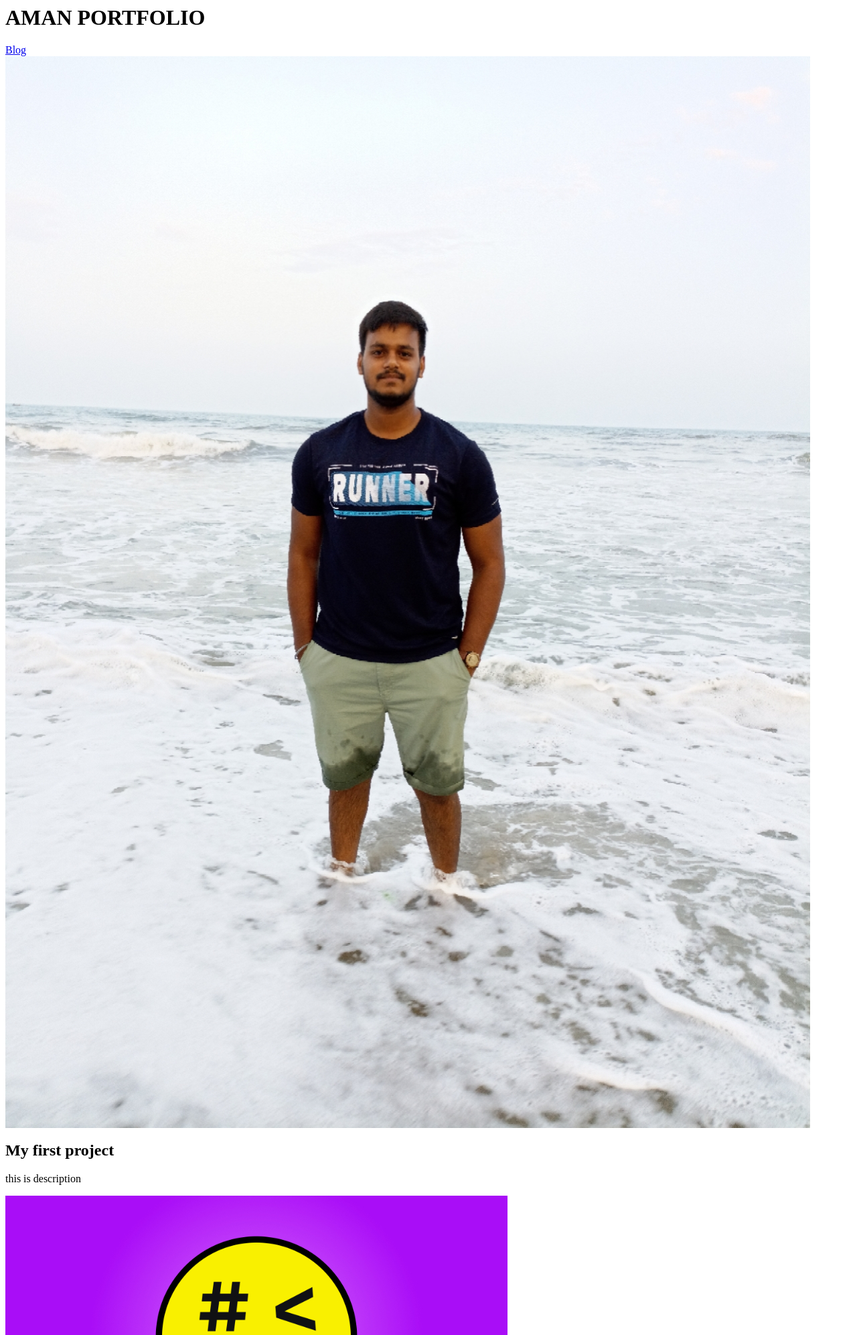
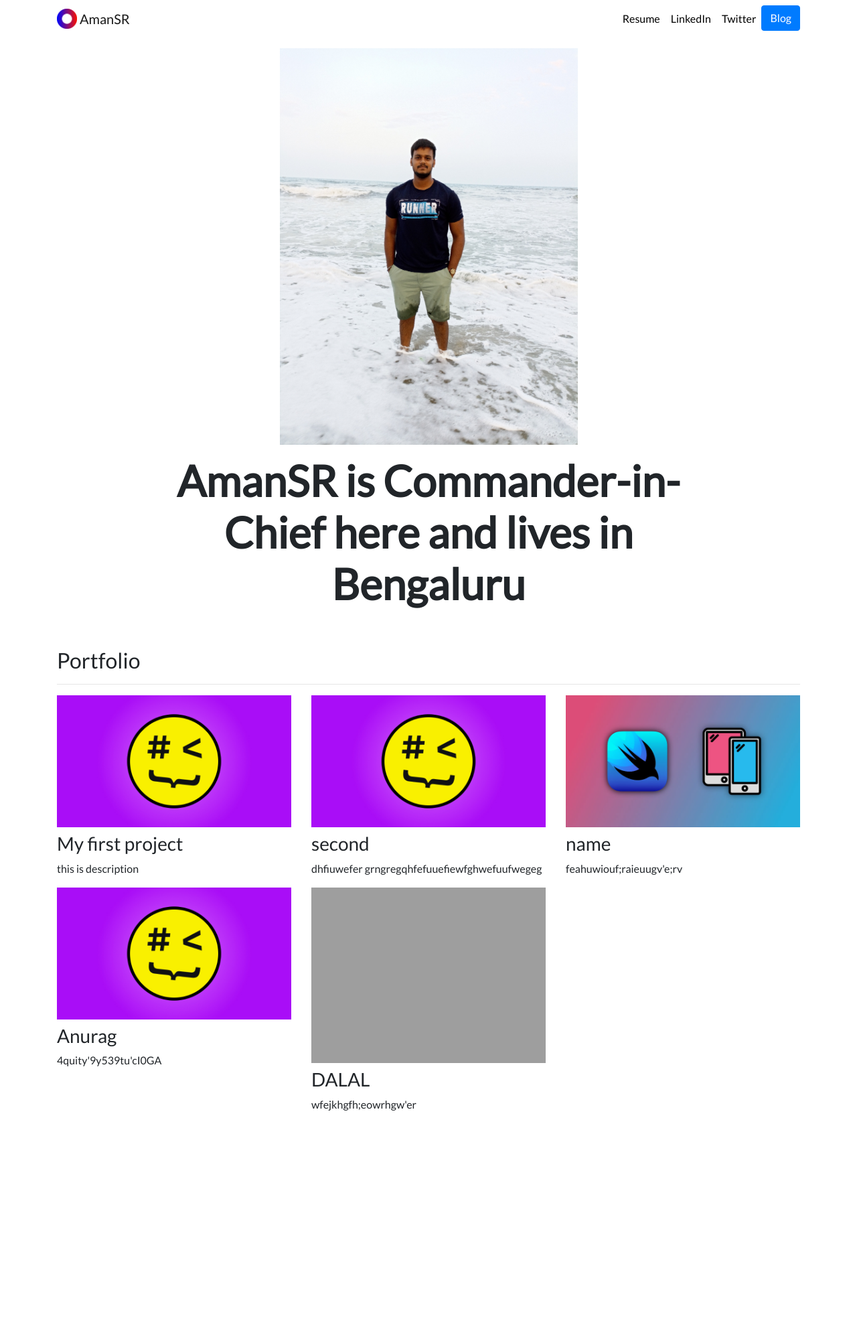
Before and after one commit to amansr18/personal-portfolio, a Django app: page / in a window 1280 px wide. Shown: the top 1993 px of the page at 67% size. After the commit the page ends 1658 px from the top, so only its background shows below. Run offline with Django 4.2, Linux system fonts and the light colour scheme; data comes from the database, SQL or seed files in the repository; both versions use the stored data as it was after the commit; some libraries are stand-ins or nearby versions; grey boxes are pictures that could not be loaded.

Commit message:
final commit

```diff
--- /dev/null
+++ b/media/portfolio/images/credential.txt
@@ -0,0 +1,2 @@
+username = aman
+password=1234
--- /dev/null
+++ b/portfolio/static/portfolio/custom.css
@@ -0,0 +1,24 @@
+.navbar-nav .nav-link {
+  color: rgba(0,0,0,1) !important;
+}
+
+.navbar-nav .nav-link:hover {
+  color: green !important;
+}
+
+body {
+  font-family: 'Lato', sans-serif;
+}
+
+#blogtitle {
+  font-size: 6rem;
+}
+
+@media (min-width: 992px) {
+  #hometext {
+      font-size: 4rem;
+  }
+  #blogdetailtitle {
+      font-size: 5rem;
+  }
+}
--- /dev/null
+++ b/portfolio/templates/portfolio/base.html
@@ -0,0 +1,62 @@
+{% load static %}
+<!doctype html>
+<html lang="en">
+
+<head>
+  <!-- Required meta tags -->
+  <meta charset="utf-8">
+  <meta name="viewport" content="width=device-width, initial-scale=1, shrink-to-fit=no">
+
+  <!-- Bootstrap CSS -->
+  <link rel="stylesheet" href="https://stackpath.bootstrapcdn.com/bootstrap/4.4.1/css/bootstrap.min.css" integrity="sha384-Vkoo8x4CGsO3+Hhxv8T/Q5PaXtkKtu6ug5TOeNV6gBiFeWPGFN9MuhOf23Q9Ifjh" crossorigin="anonymous">
+
+  <link rel="stylesheet" href="{% static "portfolio/custom.css" %}">
+
+  <link href="https://fonts.googleapis.com/css?family=Lato&display=swap" rel="stylesheet">
+
+  <link rel="icon" type="image/png" href="{% static "portfolio/Logo.png" %}">
+
+  <title>AmanSR</title>
+</head>
+
+<body>
+
+  <nav id="topNav" class="navbar navbar-expand-md navbar-light">
+    <div class="container">
+      <a class="navbar-brand" href="{% url 'home' %}">
+        <img src="{% static "portfolio/Logo.png" %}" width="30" height="30" class="d-inline-block align-top" alt="Nick's Logo">
+        <span>AmanSR</span>
+      </a>
+      <button class="navbar-toggler" type="button" data-toggle="collapse" data-target="#navbarNav" aria-controls="navbarNav" aria-expanded="false" aria-label="Toggle navigation">
+        <span class="navbar-toggler-icon"></span>
+      </button>
+      <div class="collapse navbar-collapse text-center" id="navbarNav">
+        <ul class="navbar-nav ml-auto">
+          <li class="nav-item">
+            <a class="nav-link" href="{% static "portfolio/resume.pdf" %}">Resume</a>
+          </li>
+          <li class="nav-item">
+            <a class="nav-link" href="https://www.linkedin.com/in/aman-sr-25b599184/" target="_blank">LinkedIn</a>
+          </li>
+          <li class="nav-item">
+            <a class="nav-link" href="https://twitter.com/aman_sr18" target="_blank">Twitter</a>
+          </li>
+          <li>
+            <a role="button" href="{% url 'blog:all_blogs' %}" class="btn btn-primary">Blog</a>
+          </li>
+        </ul>
+      </div>
+    </div>
+  </nav>
+  <div class="container">
+    {% block content %}{% endblock %}
+  </div>
+
+  <!-- Optional JavaScript -->
+  <!-- jQuery first, then Popper.js, then Bootstrap JS -->
+  <script src="https://code.jquery.com/jquery-3.4.1.slim.min.js" integrity="sha384-J6qa4849blE2+poT4WnyKhv5vZF5SrPo0iEjwBvKU7imGFAV0wwj1yYfoRSJoZ+n" crossorigin="anonymous"></script>
+  <script src="https://cdn.jsdelivr.net/npm/popper.js@1.16.0/dist/umd/popper.min.js" integrity="sha384-Q6E9RHvbIyZFJoft+2mJbHaEWldlvI9IOYy5n3zV9zzTtmI3UksdQRVvoxMfooAo" crossorigin="anonymous"></script>
+  <script src="https://stackpath.bootstrapcdn.com/bootstrap/4.4.1/js/bootstrap.min.js" integrity="sha384-wfSDF2E50Y2D1uUdj0O3uMBJnjuUD4Ih7YwaYd1iqfktj0Uod8GCExl3Og8ifwB6" crossorigin="anonymous"></script>
+</body>
+
+</html>
--- a/portfolio/templates/portfolio/home.html
+++ b/portfolio/templates/portfolio/home.html
@@ -1,19 +1,40 @@
-<h1>AMAN PORTFOLIO</h1>
+{% extends "portfolio/base.html" %}
 
 {% load static %}
 
-<a href="{% url 'blog:all_blogs' %}">Blog</a>
-<br>
+{% block content %}
 
-<img src="{% static 'portfolio/myphoto.jpg' %}">
+<div class="row justify-content-center my-3">
+  <div class="col-5">
+    <img src="{% static 'portfolio/myphoto.jpg' %}" class="img-fluid">
+  </div>
+</div>
 
-{% for project in projects %}
+<div class="row justify-content-center mb-3">
+  <div class="col-md-9 text-center">
+    <h2 id="hometext" class="font-weight-bold">AmanSR is Commander-in-Chief here and lives in Bengaluru </h2>
+  </div>
+</div>
 
-<h2>{{project.title}}</h2>
-<p>{{project.description}}</p>
-<img src="{{ project.image.url}}">
-{% if project.url %}
-<a href="{{project.url}}">Link</a>
+<h2 class="mt-5">Portfolio</h2>
+<hr>
+<div class="row">
+  {% for project in projects %}
+  <div class="col-lg-4 col-md-6">
 
-{%endif%}
-{% endfor %}
+    {% if project.url %}
+    <a href="{{ project.url }}">
+      <img src="{{ project.image.url }}" class="img-fluid mb-2">
+    </a>
+    {% else %}
+
+    <img src="{{ project.image.url }}" class="img-fluid mb-2">
+    {% endif %}
+    <h3>{{ project.title }}</h3>
+    <p>{{ project.description }}</p>
+
+  </div>
+  {% endfor %}
+</div>
+
+{% endblock %}
```
Also changed, not shown: blog/templates/blog/all_blogs.html (+21 -7 lines), blog/templates/blog/detail.html (+11 -3 lines), db.sqlite3, media/portfolio/images/SwiftUI_Icon.jpg (added), media/portfolio/images/Zappy_WfrxYC5.jpg (added), portfolio/static/portfolio/Logo.png (added), 1 other file.
